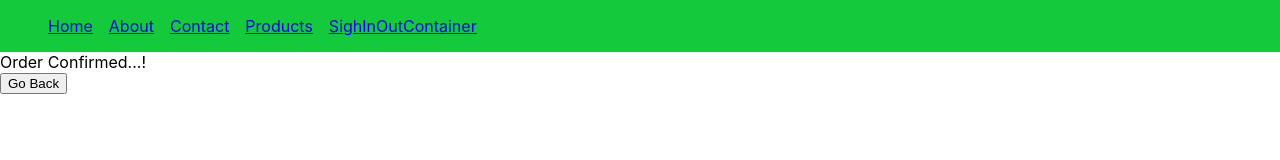
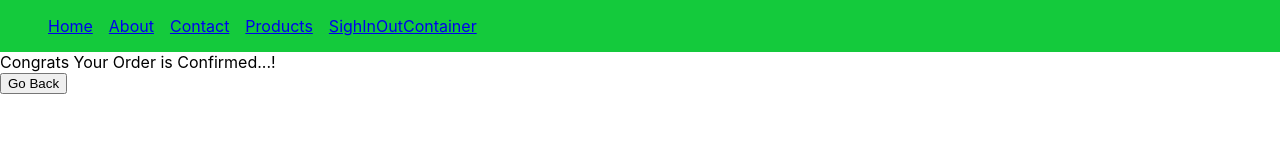
Before and after one commit to Krantiwaghmare19/routing_project, a React (Create React App) app: page /order in a window 1280 px wide. Shown: the top 160 px of the page. Built offline with nearby package versions, Linux system fonts and the light colour scheme; no server answers.

Commit message:
Create Order Confirm component

```diff
--- a/src/component/Order.js
+++ b/src/component/Order.js
@@ -5,7 +5,7 @@ const Order =() => {
     const navigate = useNavigate()
     return(
         <>
-            <div>Order Confirmed...!</div>
+            <div>Congrats Your Order is Confirmed...!</div>
             <button onClick = {() => navigate(-1)}>Go Back</button>
         </>
     );
```
